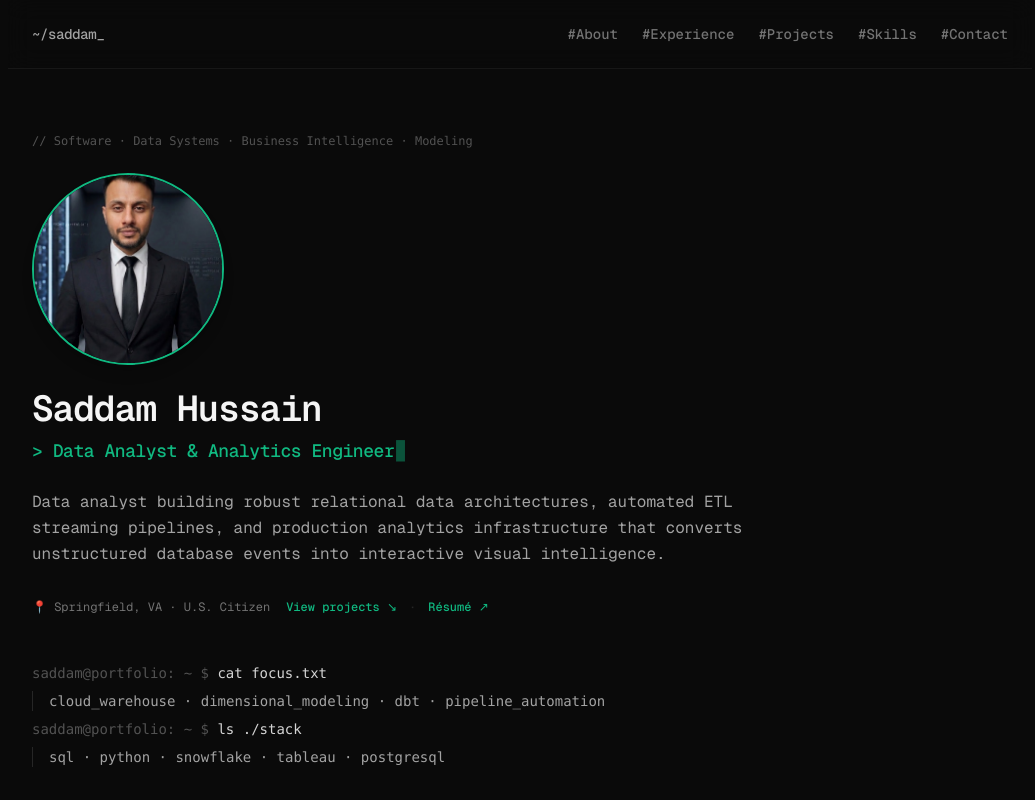
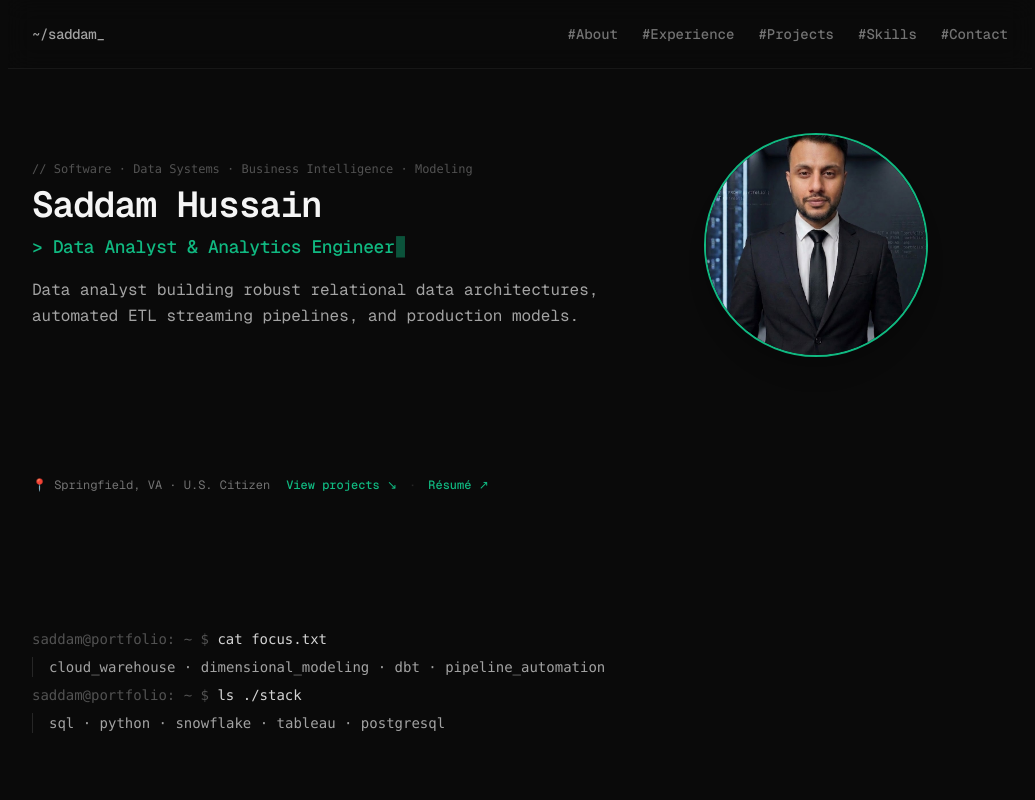
Before and after one commit to drsaddam000-gif/drsaddam000-gif.github.io, a plain HTML site: page index.html in a window 1280 px wide. Shown: the top 800 px of the page, without its empty margins (120-1155 px from the left). Drawn offline with nearby package versions, Linux system fonts and the light colour scheme.

Commit message:
Update index.html

```diff
--- a/index.html
+++ b/index.html
@@ -53,16 +53,26 @@
     <main class="max-w-5xl mx-auto px-6 pt-16 pb-24 space-y-28">
 
         <!-- HERO INTRO SECTION -->
-        <section id="about" class="space-y-6 max-w-3xl">
-            <div class="text-xs font-mono text-neutral-600">// Software · Data Systems · Business Intelligence · Modeling</div>
-            <div class="space-y-2">
-                <img src="portrait.jpg" alt="Saddam Hussain Portrait" class="w-48 h-48 rounded-full object-cover mb-6 border-2 border-emerald-500 shadow-lg">
-                <h1 class="text-4xl font-semibold tracking-tight text-neutral-100">Saddam Hussain</h1>
-                <h2 class="text-lg text-emerald-500 font-medium tracking-tight cursor-blink">&gt; Data Analyst & Analytics Engineer</h2>
-            </div>
-            <p class="text-neutral-400 text-base leading-relaxed tracking-normal">
-                Data analyst building robust relational data architectures, automated ETL streaming pipelines, and production analytics infrastructure that converts unstructured database events into interactive visual intelligence.
-            </p>
+<section id="about" class="max-w-4xl w-full">
+  <div class="flex flex-col-reverse md:flex-row md:items-center md:justify-between gap-8 w-full">
+
+    <!-- Left Side: Text Content -->
+    <div class="space-y-2 max-w-xl">
+      <div class="text-xs font-mono text-neutral-600">// Software · Data Systems · Business Intelligence · Modeling</div>
+      <h1 class="text-4xl font-semibold tracking-tight text-neutral-100">Saddam Hussain</h1>
+      <h2 class="text-lg text-emerald-500 font-medium tracking-tight cursor-blink">&gt; Data Analyst & Analytics Engineer</h2>
+      <p class="text-neutral-400 text-base leading-relaxed tracking-normal pt-2">
+        Data analyst building robust relational data architectures, automated ETL streaming pipelines, and production models.
+      </p>
+    </div>
+
+    <!-- Right Side: Exact Portrait Layout -->
+    <div class="flex-shrink-0 mx-auto md:mx-0">
+      <img src="portrait.jpg" alt="Saddam Hussain Portrait" class="w-48 h-48 md:w-56 md:h-56 rounded-full object-cover border-2 border-emerald-500 shadow-xl">
+    </div>
+
+  </div>
+</section>
             <div class="text-xs text-neutral-500 flex flex-wrap gap-x-4 gap-y-2 pt-2">
                 <div>📍 Springfield, VA · U.S. Citizen</div>
                 <div class="flex gap-3 text-emerald-500 font-medium">
```
